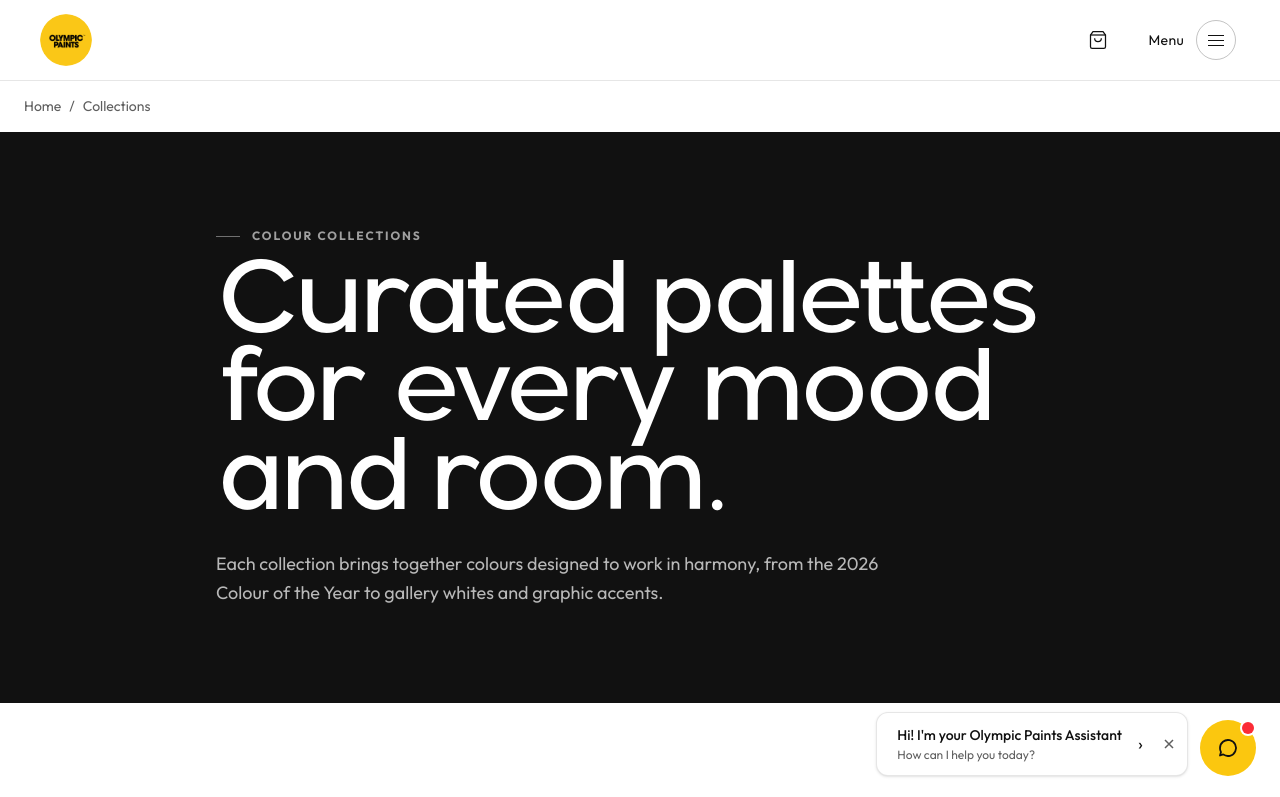
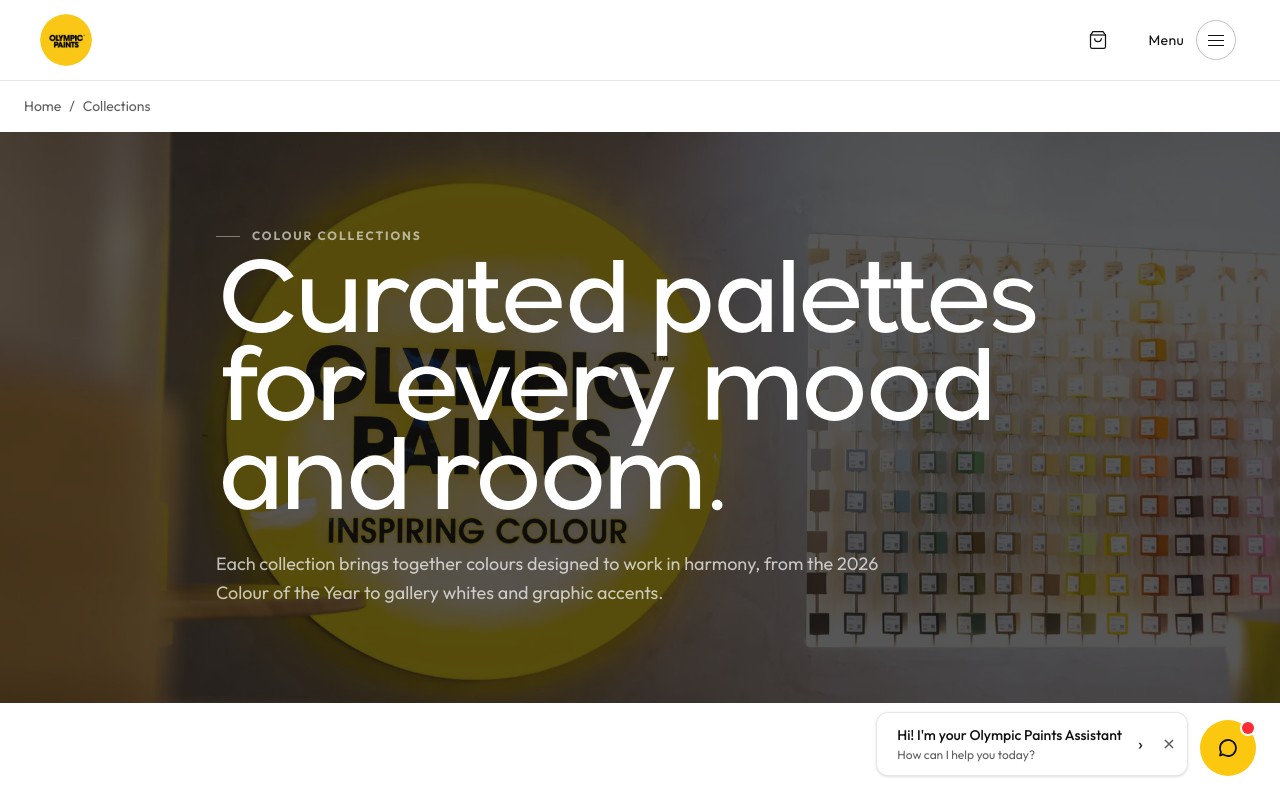
Before and after one commit to neomatime/olympic-paints, a Next.js app: page /collections in a window 1280 px wide. Shown: the top 797 px of the page. Built offline with nearby package versions, Linux system fonts and the light colour scheme.

Commit message:
collections: Colour Cafe header photo
The Olympic Paints sign beside the colour-sample wall behind the
collections header. PageHero gains an optional backgroundPosition so
narrow screens can favour the calmer side of a photo.

Co-Authored-By: Claude Opus 5.5 <noreply@anthropic.com>

```diff
--- a/src/app/(shop)/collections/page.tsx
+++ b/src/app/(shop)/collections/page.tsx
@@ -20,6 +20,8 @@ export default function CollectionsPage() {
         eyebrow="Colour Collections"
         title="Curated palettes for every mood and room."
         description="Each collection brings together colours designed to work in harmony, from the 2026 Colour of the Year to gallery whites and graphic accents."
+        backgroundImage="/images/collections/hero.webp"
+        backgroundPosition="75% center"
         compact
       />
 
--- a/src/components/shared/page-hero.tsx
+++ b/src/components/shared/page-hero.tsx
@@ -6,16 +6,17 @@ type PageHeroProps = {
   title: string;
   description?: string;
   backgroundImage?: string;
+  backgroundPosition?: string;
   compact?: boolean;
 };
 
-export function PageHero({ eyebrow, title, description, backgroundImage, compact }: PageHeroProps) {
+export function PageHero({ eyebrow, title, description, backgroundImage, backgroundPosition, compact }: PageHeroProps) {
   return (
     <section className={cn("relative overflow-hidden", compact ? "py-24" : "py-32 md:py-44")}>
       {backgroundImage && (
         <div
           className="absolute inset-0 bg-cover bg-center"
-          style={{ backgroundImage: `url('${backgroundImage}')` }}
+          style={{ backgroundImage: `url('${backgroundImage}')`, backgroundPosition }}
         >
           <div className="absolute inset-0 bg-espresso/70" />
         </div>
```
Also changed, not shown: public/images/collections/hero.webp (added).
